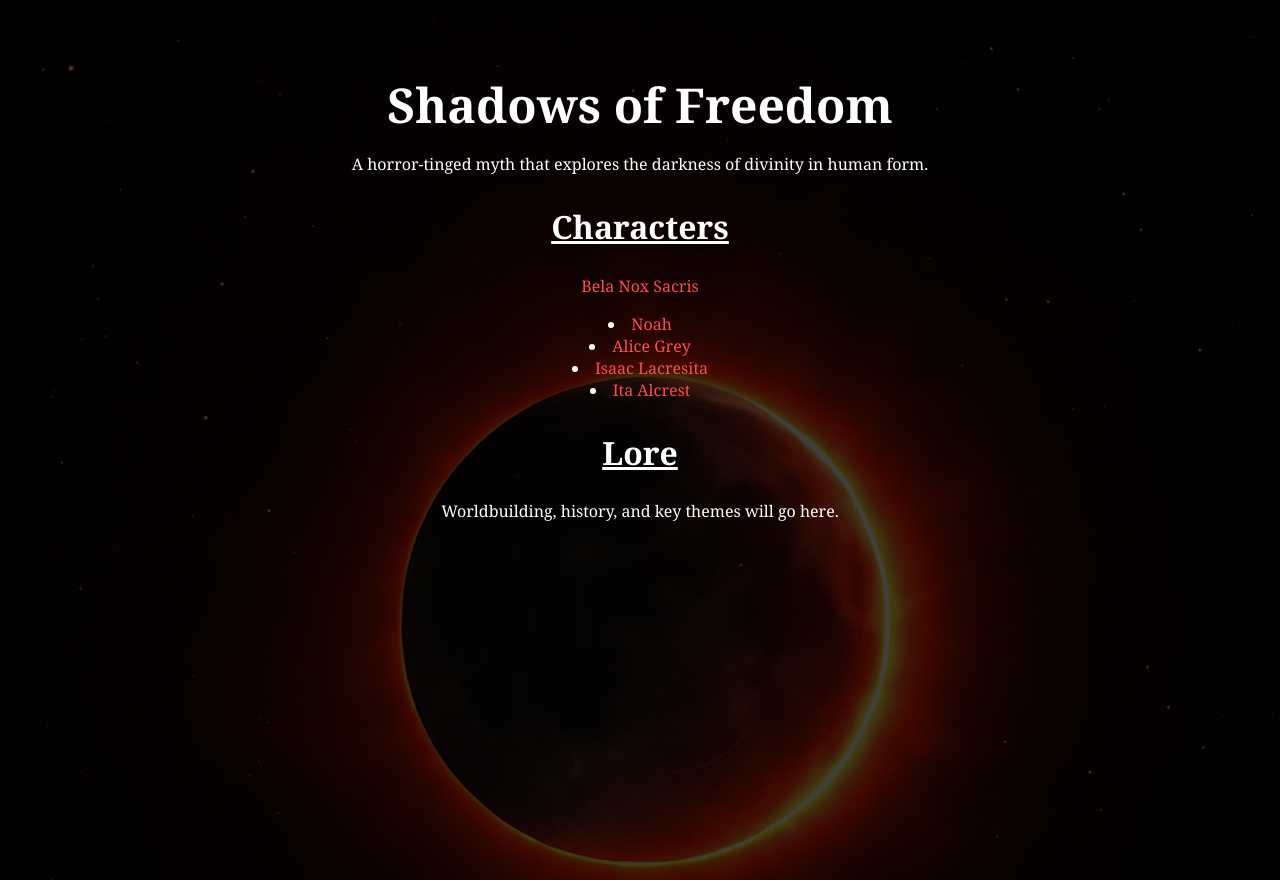
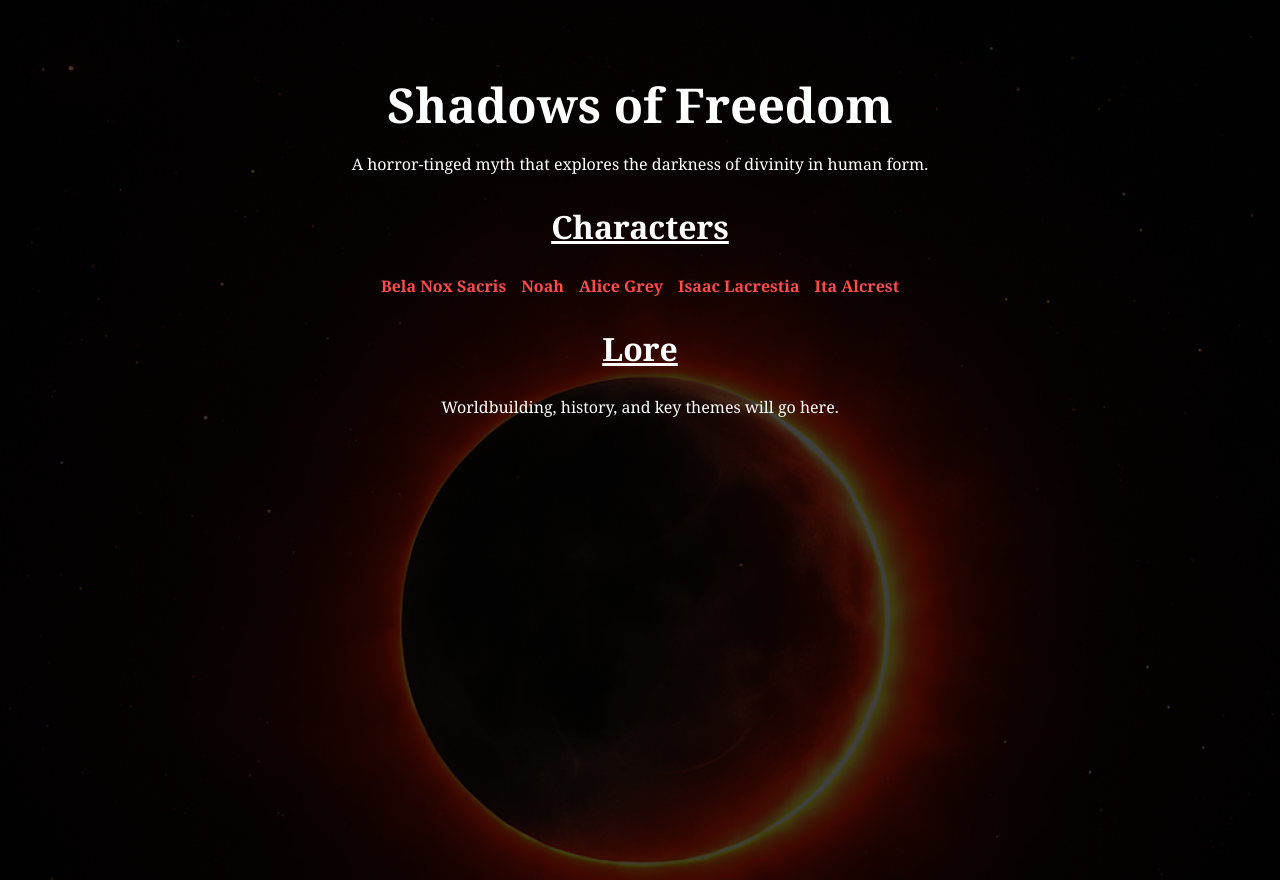
Before and after one commit to salmalikwrites/Author-site, a plain HTML site: page shadows.html in a window 1280 px wide. Drawn offline with Linux system fonts and the light colour scheme.

Commit message:
Update shadows.html

```diff
--- a/shadows.html
+++ b/shadows.html
@@ -29,12 +29,45 @@
     <h1>Shadows of Freedom</h1>
     <p>A horror-tinged myth that explores the darkness of divinity in human form.</p>
 
-    <h2>Characters</h2>
-    <p><a href="bela.html">Bela Nox Sacris</a></p>
-    <li><a href="noah.html">Noah</a></li>
-    <li><a href="alice.html">Alice Grey</a></li>
-    <li><a href="isaac.html">Isaac Lacresita</a></li>
-    <li><a href="ita.html">Ita Alcrest</a></li>
+  <h2>Characters</h2>
+<ul class="character-list">
+  <li><a href="bela.html">Bela Nox Sacris</a></li>
+  <li><a href="noah.html">Noah</a></li>
+  <li><a href="alice.html">Alice Grey</a></li>
+  <li><a href="isaac.html">Isaac Lacrestia</a></li>
+  <li><a href="ita.html">Ita Alcrest</a></li>
+</ul>
+
+<style>
+  .character-list {
+    list-style: none;
+    padding: 0;
+    margin: 20px 0;
+    display: flex;
+    flex-wrap: wrap;
+    gap: 15px;
+    justify-content: center;
+  }
+
+  .character-list li {
+    margin: 0;
+  }
+
+  .character-list a {
+    text-decoration: none;
+    color: #ff4c4c; /* matches your theme red */
+    font-weight: bold;
+    transition: color 0.2s ease, border-bottom 0.2s ease;
+    padding-bottom: 2px;
+    border-bottom: 2px solid transparent;
+  }
+
+  .character-list a:hover {
+    color: #fff;
+    border-bottom: 2px solid #ff4c4c;
+  }
+</style>
+
 
     <!-- You can add more later: Noah, Darius, etc. -->
 
```
